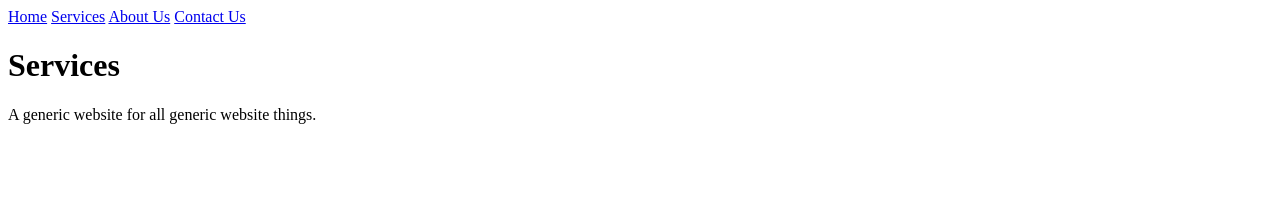
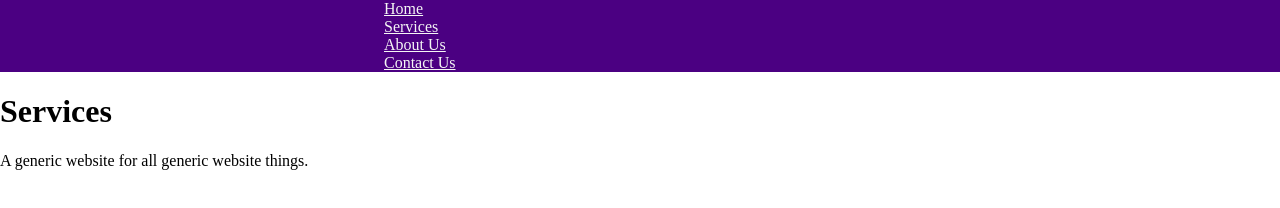
Before and after one commit to emcfadzean/GenericWebsite, a plain HTML site: page pages/services.html in a window 1280 px wide. Drawn offline with Linux system fonts and the light colour scheme.

Commit message:
creating a navbar in services.html without using bootstrap.

```diff
--- a/pages/services.html
+++ b/pages/services.html
@@ -1,14 +1,20 @@
 <!DOCTYPE html>
 <html lang="en">
     <head>
-     <title>Generic Website - Services</title>
+        <!-- Required meta tags -->
+        <meta charset="utf-8">
+        <meta name="viewport" content="width=device-width, initial-scale=1, shrink-to-fit=no">
+        <title>Generic Website - Services</title>
+        <link rel="stylesheet" type="text/css" href="../style.css">
     </head>
     <body>
         <nav>
-            <a href="../index.html">Home</a>
-            <a href="services.html">Services</a>
-            <a href="aboutUs.html">About Us</a>
-            <a href="contactUs.html">Contact Us</a>
+            <ul>
+                <li><a href="../index.html">Home</a></li>
+                <li><a href="services.html">Services</a></li>
+                <li><a href="aboutUs.html">About Us</a></li>
+                <li><a href="contactUs.html">Contact Us</a></li>
+            </ul>
         </nav>
         <main>
             <h1>Services</h1>
--- a/style.css
+++ b/style.css
@@ -1,16 +1,23 @@
 body {
+    margin: 0;
 }
+
 
 nav {
     background-color: indigo; //purple
 }
 
+ul {
+    margin: 0;
+    padding: 0 30% 0 30%;
+    list-style-type: none;
+}
+
 nav>li {
-    position: relative;
-    display: block;
+    display: inline-block;
+    text-align: center;
 }
 
 a {
     color: whitesmoke;
-    padding: 10px;
 }
```
Also changed, not shown: index.html (+1 -1 lines).
